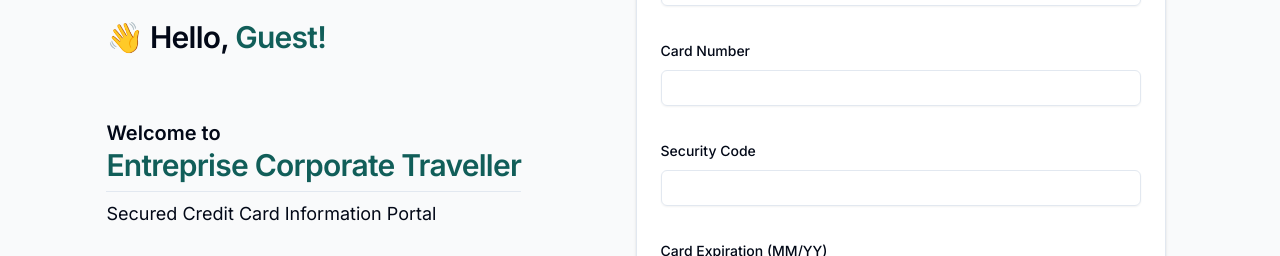
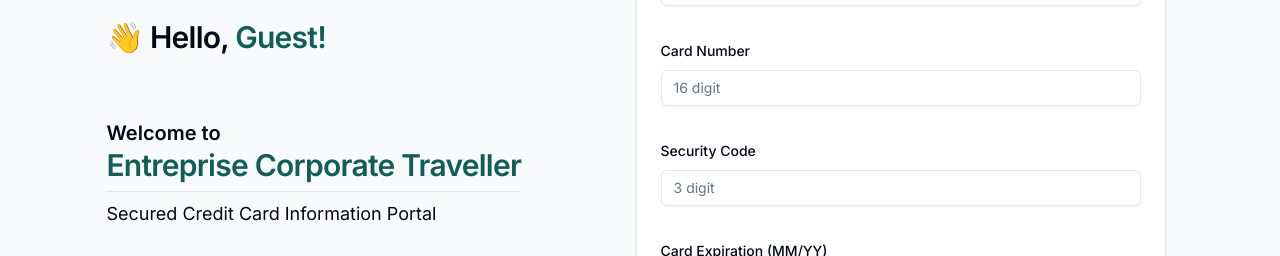
Before and after one commit to sendurangr/au_entreprise_pc_quick_nextjs_v1, a Next.js app: page /ect/cc-det/1 in a window 1280 px wide. Shown: the part 277-533 px from the top of the page. Built offline with nearby package versions, Linux system fonts and the light colour scheme.

Commit message:
Validation

```diff
--- a/src/app/ect/cc-det/[personRef]/page.tsx
+++ b/src/app/ect/cc-det/[personRef]/page.tsx
@@ -7,7 +7,7 @@
 import {z} from "zod";
 import {zodResolver} from "@hookform/resolvers/zod";
 import {useForm} from "react-hook-form";
-import {Form, FormControl, FormField, FormItem, FormLabel,} from '@/components/ui/form';
+import {Form, FormControl, FormDescription, FormField, FormItem, FormLabel, FormMessage,} from '@/components/ui/form';
 import {Label} from "@/components/ui/label";
 import {useToast} from "@/components/ui/use-toast"
 import {LoaderCircleIcon, SendIcon} from "lucide-react";
@@ -142,6 +142,7 @@
                                                     <FormControl>
                                                         <Input type="text" placeholder="" {...field} />
                                                     </FormControl>
+                                                    <FormMessage />
                                                 </FormItem>
                                             )}
                                         />
@@ -153,8 +154,12 @@
                                                     <FormLabel>Card Number</FormLabel>
                                                     <FormControl>
                                                         <Input className="border" type="text"
-                                                               placeholder="" {...field} />
+                                                               placeholder="16 digit" {...field} />
                                                     </FormControl>
+                                                    {/*<FormDescription>
+                                                        16 digits card number
+                                                    </FormDescription>*/}
+                                                    <FormMessage />
                                                 </FormItem>
                                             )}
                                         />
@@ -163,11 +168,15 @@
                                             name="secretKey"
                                             render={({field}) => (
                                                 <FormItem>
-                                                    <FormLabel>Security Code</FormLabel>
+                                                    <FormLabel>Security Code </FormLabel>
                                                     <FormControl>
                                                         <Input className="border" type="text"
-                                                               placeholder="" {...field} />
+                                                               placeholder="3 digit" {...field} />
                                                     </FormControl>
+                                                    {/*<FormDescription>
+                                                        3 digits security code
+                                                    </FormDescription>*/}
+                                                    <FormMessage />
                                                 </FormItem>
                                             )}
                                         />
@@ -183,6 +192,7 @@
                                                                 <Input type="text"
                                                                        placeholder="Month Ex: 01" {...field} />
                                                             </FormControl>
+                                                            <FormMessage />
                                                         </FormItem>
                                                     )}
                                                 />
@@ -195,6 +205,7 @@
                                                                 <Input type="text"
                                                                        placeholder="Year Ex: 24" {...field} />
                                                             </FormControl>
+                                                            <FormMessage />
                                                         </FormItem>
                                                     )}
                                                 />
```
